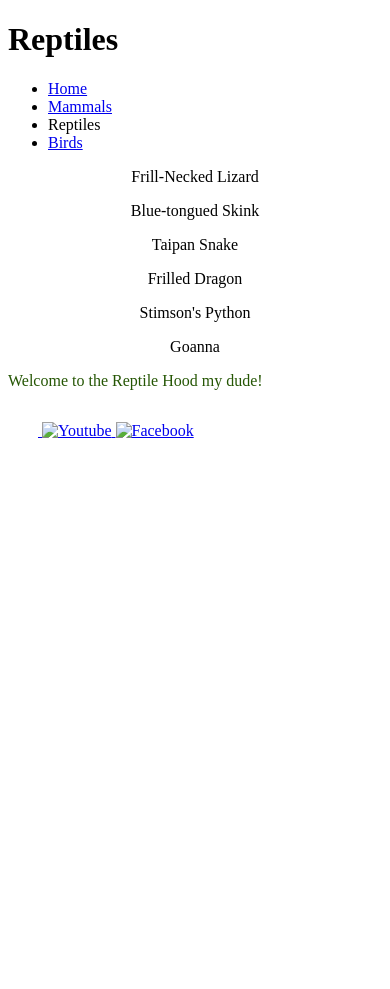
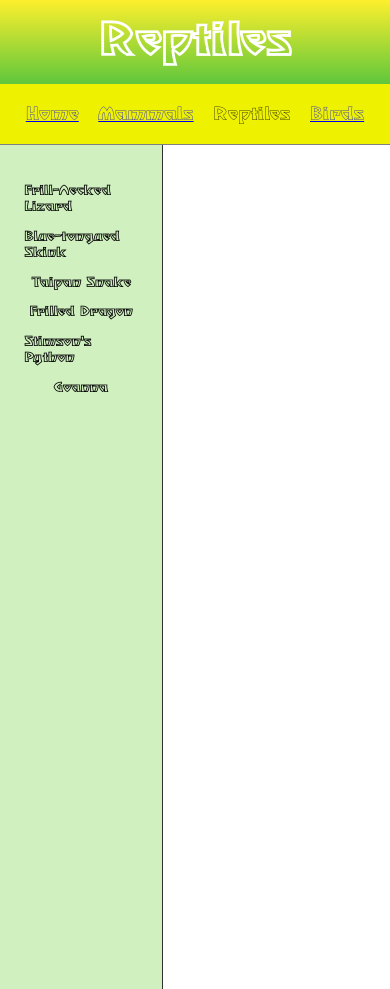
Before and after one commit to Diyako-Qadri/Zoo, a plain HTML site: page reptiles.html in a window 390 px wide. Shown: the top 989 px of the page. Before the commit the page ends 844 px from the top, so only its background shows below. Drawn offline with Linux system fonts and the light colour scheme.

Commit message:
fixed the desktop CSS quickly in Zoo

```diff
--- a/reptiles.css
+++ b/reptiles.css
@@ -1,6 +1,172 @@
-h3 {
-  font-size: 2rem;
+:root {
+  --primary-background-color: #3c9700;
+  --primary-font-family: "belgian-zoo", "Segoe UI", Tahoma, Geneva, Verdana, sans-serif;
+  --primary-gradient-background: linear-gradient(0deg, rgb(95, 199, 60) 0%, rgba(253, 239, 45, 1) 100%);
+}
+
+* {
+  box-sizing: border-box;
+}
+
+html {
+  height: 100vh;
+}
+
+h1 {
+  margin: 0;
+  color: white;
+  font-family: var(--primary-font-family);
+  font-size: 5rem;
+}
+
+body {
+  min-height: 100vh;
+  margin: 0;
+  display: flex;
+  flex-direction: column;
+}
+
+.displayed-content {
+  display: none;
+}
+
+.displayed-content.active {
+  display: block;
+}
+
+header {
+  text-align: center;
+  background: var(--primary-gradient-background);
+  padding: 32px;
+  max-height: 15%;
+}
+
+.main.content {
+  display: flex;
+  flex: 2;
+  flex-direction: column;
+  text-align: center;
+  min-height: 70%;
+  max-height: 80%;
+}
+
+.sidebar.content {
+  flex: 1;
+  border-right: 1px solid rgb(49, 47, 47);
+  padding: 24px;
+  max-height: 70%;
+  background-color: #d0f0c0;
+  overflow-y: auto;
+  overflow-x: hidden;
+}
+
+.content {
+  min-height: 100%;
+}
+
+.main-page {
+  display: flex;
+  justify-content: center;
+  align-items: center;
+  min-height: 100%;
+}
+
+nav {
+  border-bottom: 1px solid grey;
+  background-color: rgb(238, 242, 0);
+}
+
+nav ul {
+  display: flex;
+  flex-direction: row;
+  justify-content: space-around;
+  list-style-type: none;
+  font-family: var(--primary-font-family);
+  font-size: 1.4rem;
+  padding: 0 24px;
+}
+.main.content h2 {
+  font-family: var(--primary-font-family);
+  font-size: 5rem;
+  margin: 0;
+  transform: translate(0, 10%);
+}
+.mammals-content {
+  background-color: rgb(238, 243, 230);
+  color: #000000;
+  font-family: fantasy;
+  width: 100%;
+  max-height: 350px;
+  border-top: 4px solid var(--primary-background-color);
+  overflow: auto;
+  margin: 0;
+  align-self: center;
+  transform: translate(0, 25%);
+}
+.animal-img {
+  height: 300px;
+  width: 450px;
+  margin: 0;
+  align-self: center;
+}
+
+footer {
+  background: var(--primary-gradient-background);
+  text-decoration: none;
+  border-top: 1px solid #dee2e6;
+  color: #010101;
+  text-align: center;
+  padding: 24px;
+  max-height: 15%;
+}
+
+footer a {
+  text-decoration: none;
+}
+/*  DAVIDE STYLE*/
+.animal {
+  color: black;
   font-family: "belgian-zoo";
+  font-weight: bold;
+  text-align: left;
+  font-size: calc(1.3rem + 1.3vw);
+  display: flex;
+  justify-content: center;
+  align-items: center;
+}
+.animal:hover {
+  transform: scale(1.1);
+  cursor: pointer;
+  font-weight: lighter;
+}
+.welcome {
+  position: relative;
+  color: black;
+  font-family: "belgian-zoo";
+  font-weight: bold;
+  text-align: center;
+  font-size: calc(2rem + 1.5vw);
+  padding-top: 48px;
+  top: -400px;
+}
+
+.inactive {
+  display: none;
+}
+
+.food {
+  display: flex;
+  flex-direction: column;
+  align-self: center;
+  margin: 2px;
+  font-family: var(--primary-font-family);
+  font-size: 1.5rem;
+}
+
+.animal-p {
+  font-family: "belgian-zoo";
+  font-size: 1.2rem;
+  color: #255604;
 }
 
 h4 {
@@ -18,33 +184,143 @@ h4 {
   align-items: center;
 }
 
-.displayed-content {
-  display: none;
+@media only screen and (max-width: 767px) {
+  .animal {
+    color: black;
+    font-family: "belgian-zoo";
+    font-weight: bold;
+    text-align: left;
+    font-size: calc(0.7rem + 0.7vw);
+    display: flex;
+    justify-content: center;
+    align-items: center;
   }
 
-.displayed-content.active {
-  display: block;
+  .welcome {
+    font-size: calc(1rem + 1vw);
   }
 
-.animal {
-  display: flex;
-  justify-content: center;
-}
-
-.animal-p {
+  h4 {
+    font-size: 0.9rem;
     font-family: "belgian-zoo";
-  font-size: 1.2rem;
     color: #255604;
   }
 
-.welcome {
-  color: #255604;
+  h1 {
+    margin: 0;
+    color: white;
+    font-family: var(--primary-font-family);
+    font-size: 3rem;
   }
 
-.main-content {
+  body {
+    height: 100%;
+    margin: 0;
+    display: flex;
+    overflow: scroll;
+    flex-direction: column;
+  }
+
+  header {
+    text-align: center;
+    background: var(--primary-gradient-background);
+    padding: 16px;
+    max-height: 10%;
+  }
+
+  .main.content {
+    display: flex;
+    margin: 0;
+    flex-direction: column;
+
+    text-align: center;
+
+    max-height: 80%;
+  }
+
+  .sidebar {
+    width: 30;
+  }
+  .sidebar.content {
+    border-right: 1px solid rgb(49, 47, 47);
+    background-color: #d0f0c0;
+    max-height: 100%;
+  }
+
+  .main-page {
+    display: flex;
+    justify-content: center;
+    align-items: center;
+    margin: 0;
+    min-height: 100%;
+  }
+
+  nav {
+    border-bottom: 1px solid grey;
+    background-color: rgb(238, 242, 0);
+  }
+
+  nav ul {
+    display: flex;
+    flex-direction: row;
+    justify-content: space-around;
+    list-style-type: none;
+    font-family: var(--primary-font-family);
+    font-size: 1.2rem;
+    padding: 0 16px;
+  }
+  .main.content h2 {
+    font-family: var(--primary-font-family);
+    font-size: 3rem;
+    margin: 0;
+  }
+
+  .mammals-content {
+    background-color: rgb(238, 243, 230);
+    color: #000000;
+    font-family: fantasy;
+    width: 100%;
+    height: 250px;
+    border-top: 4px solid var(--primary-background-color);
+    overflow: auto;
+    justify-content: end;
+    /* margin-top: 80%; */
+  }
+
+  .animal-img {
+    padding: 15px;
+
+    height: auto;
+    width: 100%;
+    margin: 0;
+    align-self: center;
+  }
+
+  footer {
+    background: var(--primary-gradient-background);
+    text-decoration: none;
+    border-top: 1px solid #dee2e6;
+    color: #010101;
+    text-align: center;
     padding: 24px;
   }
 
-.animal-img {
-  padding: 24px;
+  footer a {
+    text-decoration: none;
   }
+
+  .animal:hover {
+    transform: scale(1.1);
+    cursor: pointer;
+    font-weight: lighter;
+  }
+
+  .food {
+    display: flex;
+    flex-direction: column;
+    align-self: center;
+    margin: 2px;
+    font-family: var(--primary-font-family);
+    font-size: 1.5rem;
+  }
+}
--- a/zoo.css
+++ b/zoo.css
@@ -20,7 +20,7 @@ h1 {
 }
 
 body {
-  height: 100%;
+  min-height: 100vh;
   margin: 0;
   display: flex;
   flex-direction: column;
@@ -38,7 +38,8 @@ header {
   flex: 2;
   flex-direction: column;
   text-align: center;
-  min-height: 100%;
+  min-height: 70%;
+  max-height: 80%;
 }
 
 .sidebar.content {
@@ -131,12 +132,14 @@ footer a {
   font-weight: lighter;
 }
 .welcome {
+  position: relative;
   color: black;
   font-family: "belgian-zoo";
   font-weight: bold;
   text-align: center;
   font-size: calc(2rem + 1.5vw);
   padding-top: 48px;
+  top: -400px;
 }
 
 .inactive {
```
Lines whose indentation alone changed are shown as unchanged.
